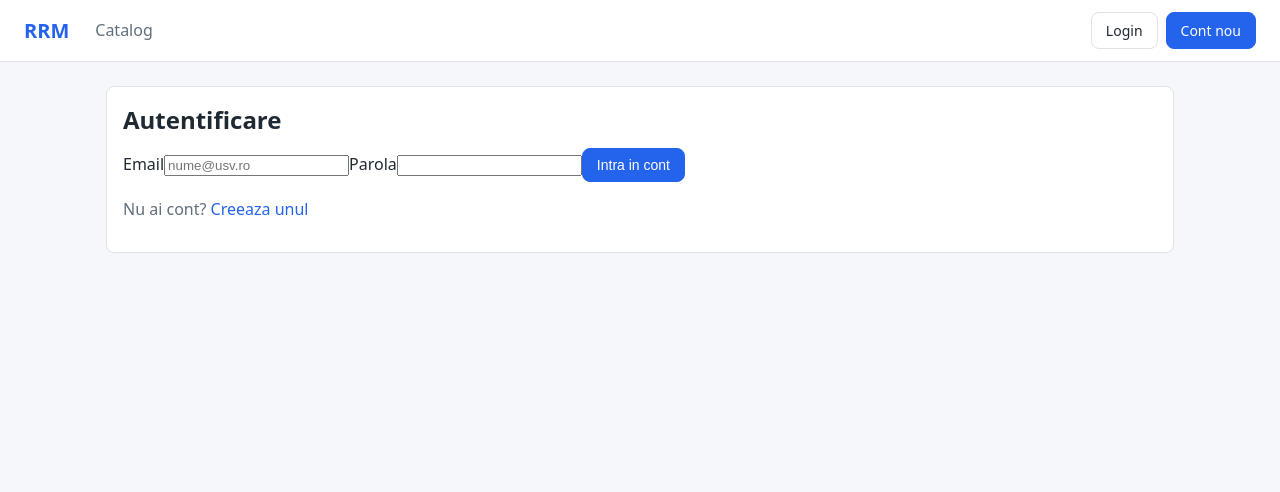
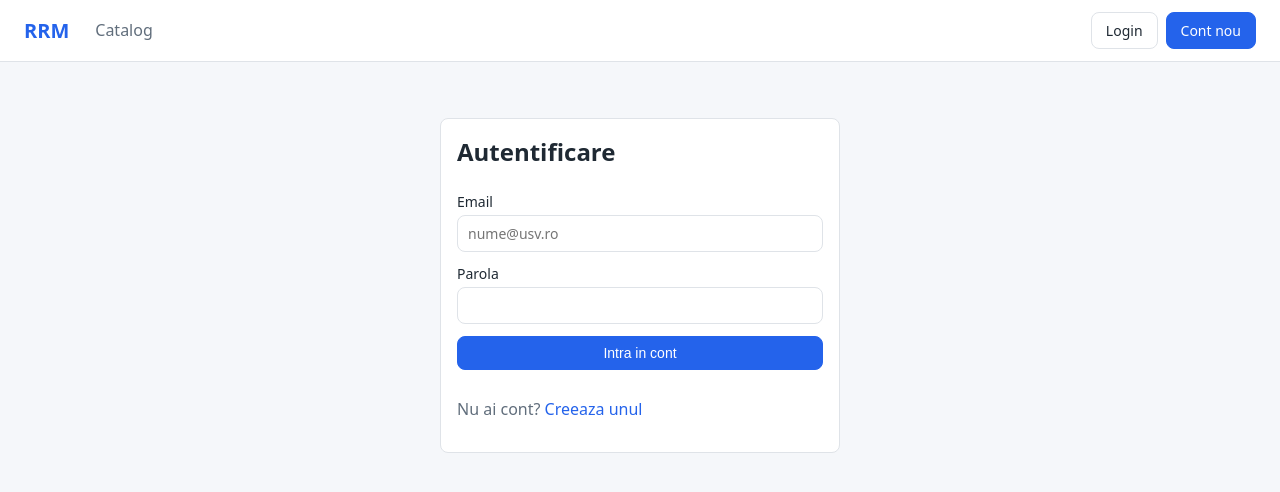
Before and after one commit to needmoneyforclaude-usv/rrm-frontend, a React (Vite) app: page /login in a window 1280 px wide. Shown: the top 492 px of the page. Built offline with nearby package versions, Linux system fonts and the light colour scheme.

Commit message:
NEED-18: add styles for the auth pages

```diff
--- a/src/index.css
+++ b/src/index.css
@@ -376,3 +376,33 @@ h3 {
   justify-content: flex-end;
   gap: 8px;
 }
+
+/* Login / sign up */
+.auth {
+  display: flex;
+  justify-content: center;
+  padding-top: 32px;
+}
+
+.auth-card {
+  display: flex;
+  flex-direction: column;
+  gap: 12px;
+  width: 100%;
+  max-width: 400px;
+}
+
+.auth-card label {
+  display: flex;
+  flex-direction: column;
+  gap: 4px;
+  font-size: 14px;
+}
+
+.auth-card input,
+.auth-card select {
+  padding: 8px 10px;
+  border: 1px solid var(--color-border);
+  border-radius: var(--radius);
+  font: inherit;
+}
```
